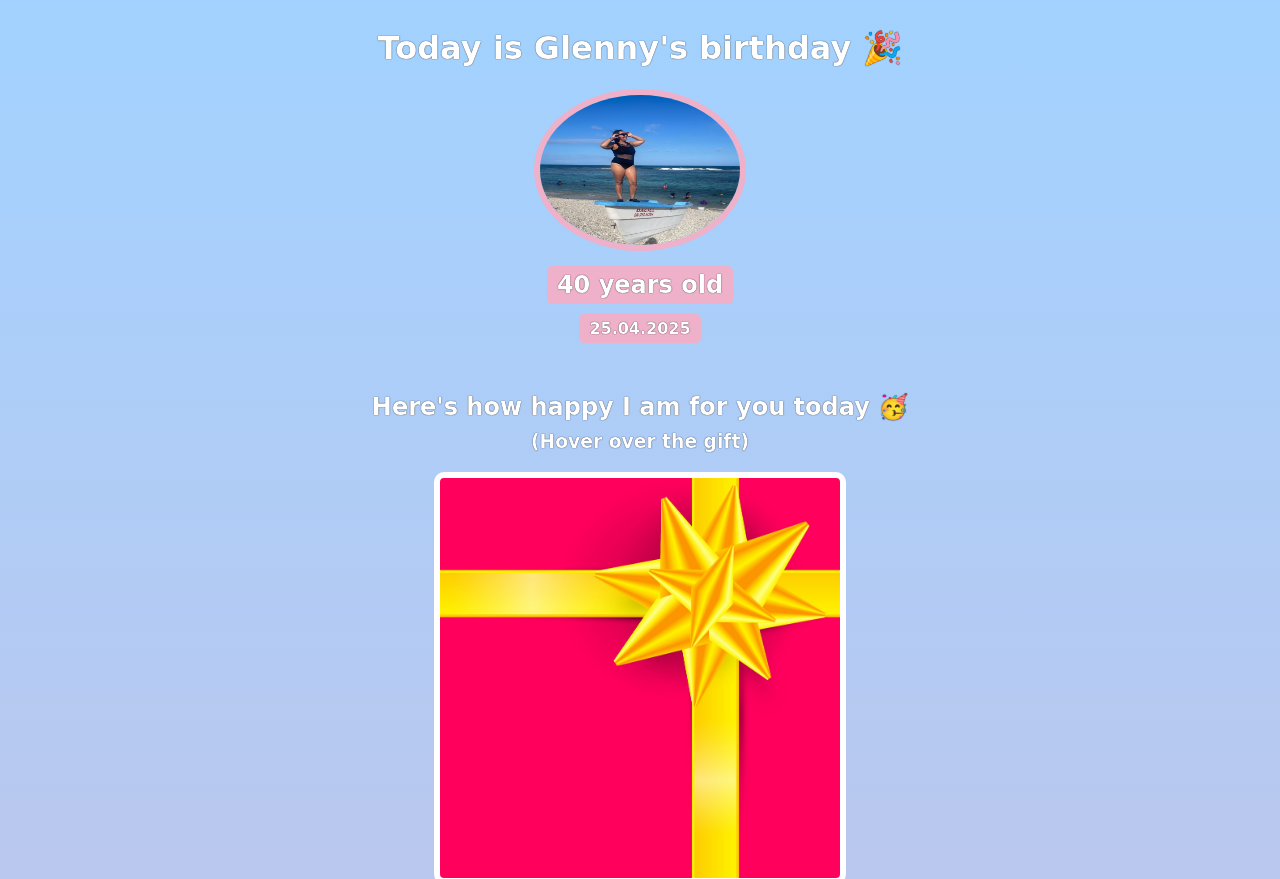
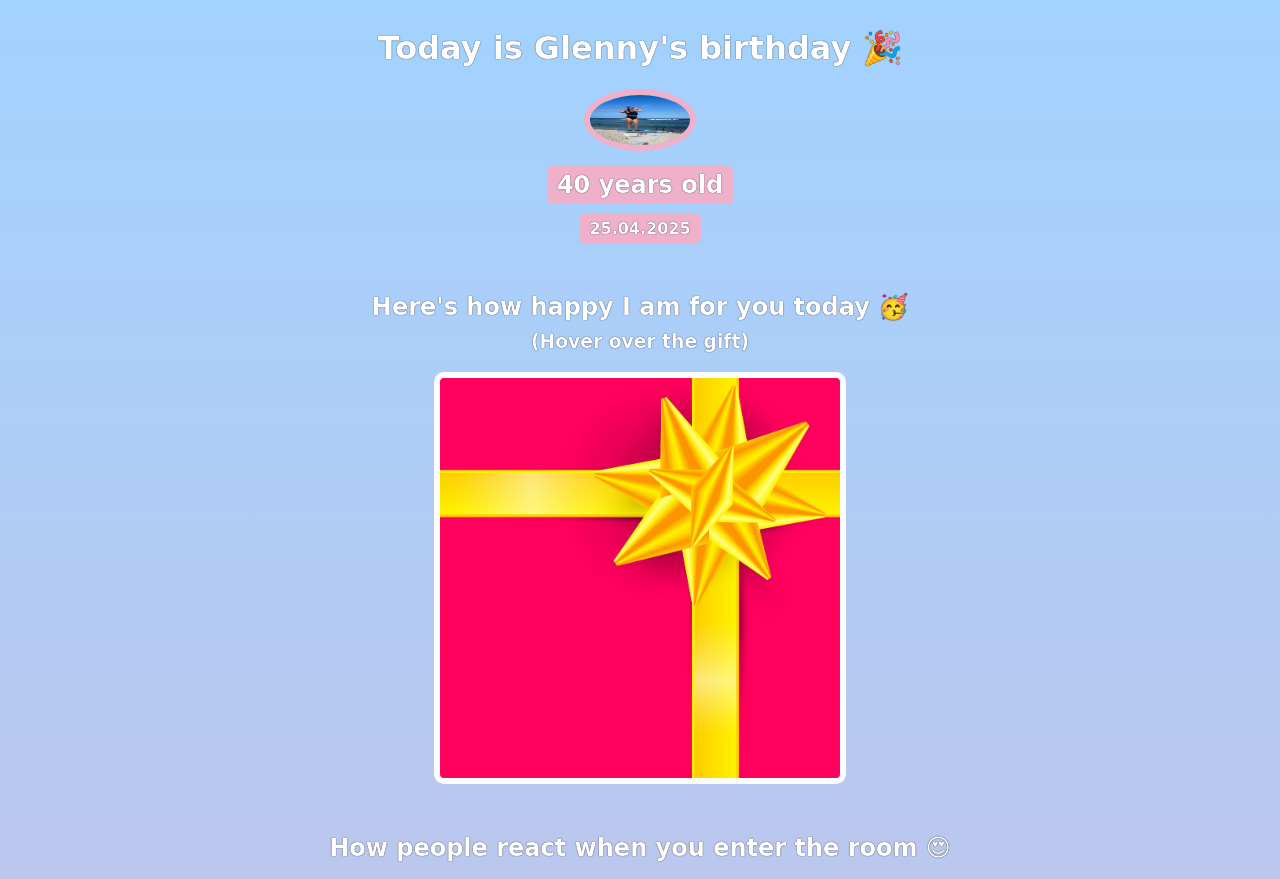
Before and after one commit to osandoval1976/birthday_gift_site, a plain HTML site: page index.html in a window 1280 px wide. Shown: the top 879 px of the page. Drawn offline with Linux system fonts and the light colour scheme; files whose address does not match are found by name; a web font is replaced by a local one.

Commit message:
updated css

```diff
--- a/styles.css
+++ b/styles.css
@@ -10,8 +10,8 @@ h1, h2, h3, h4, p {
 }
 
 #bff-img {
-    width: 200px;
-    height: 150px;
+    width: 100px;
+    height: 50px;
     border-radius: 50%;
     border: 6px solid #EFB0C9;
     margin-bottom: 10px;
```
